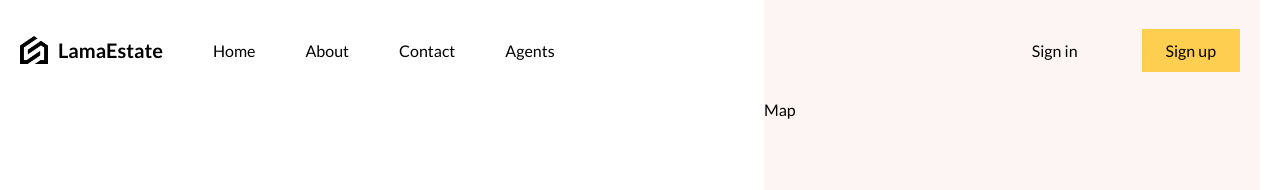
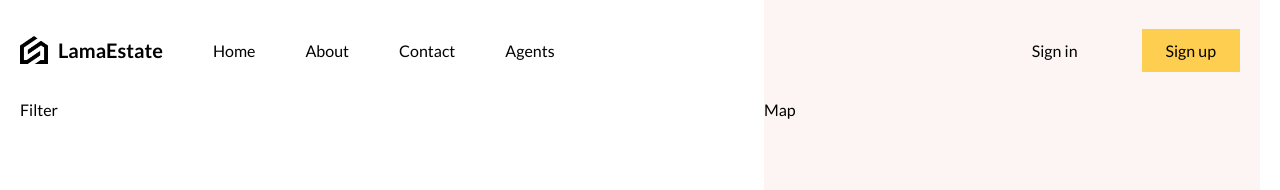
Before and after one commit to zixx-bit/estate-ui, a React (Vite) app: page /list in a window 1280 px wide. Shown: the top 190 px of the page. Built offline with nearby package versions, Linux system fonts and the light colour scheme.

Commit message:
Created filter section

```diff
--- /dev/null
+++ b/src/components/filter/Filter.jsx
@@ -0,0 +1,9 @@
+import "./filter.scss";
+
+function Filter() {
+  return (
+    <div>Filter</div>
+  )
+}
+
+export default Filter
--- /dev/null
+++ b/src/components/filter/filter.scss
@@ -0,0 +1,3 @@
+.filter{
+
+}
--- a/src/routes/listPage/listPage.jsx
+++ b/src/routes/listPage/listPage.jsx
@@ -1,12 +1,16 @@
 import './listPage.scss';
 import { listData } from '../../lib/dummydata';
-
+import Filter from '../../components/filter/Filter';
 function ListPage(){
     const data = listData
     return (
         <div className="listPage">
             <div className = "listContainer">
-                <div className='wrapper'></div>
+                <div className='wrapper'>
+                    <div>
+                      <Filter/>
+                    </div>
+                </div>
             </div>
             <div className = "mapContainer">Map</div>
         </div>
```
